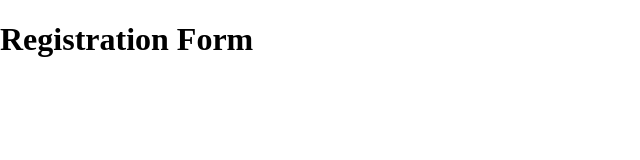
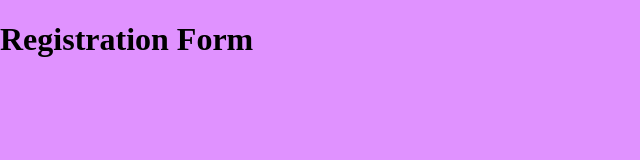
Before and after one commit to regiem14/regie-html-form, a plain HTML site: page index.html in a window 1280 px wide. Shown: the whole page, without its empty margins (0-640 px from the left). Drawn offline with Linux system fonts and the light colour scheme.

Commit message:
add background-color rgba

```diff
--- a/css/styles.css
+++ b/css/styles.css
@@ -1,5 +1,5 @@
 body{
-    /* background-color: violet; */
+    background-color: rgba(220, 132, 255, 0.883);
     width: 100%;
     height: 100vh;
     margin: 0;
```
